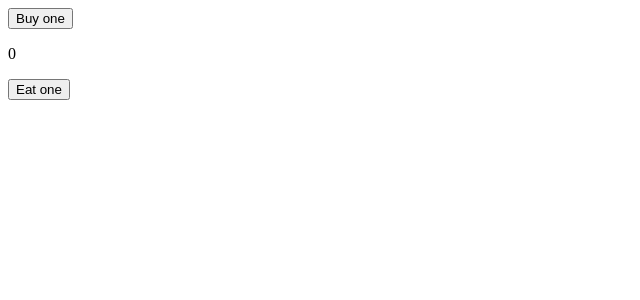
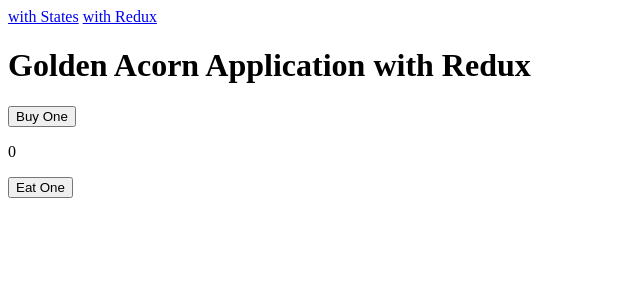
Before and after one commit to green-fox-academy/Claire_Duan-golden-acorn-app, a React app: page /simple/redux in a window 1280 px wide. Shown: the top 300 px of the page, without its empty margins (0-640 px from the left). Built offline with nearby package versions, Linux system fonts and the light colour scheme; the HTML template or start-up script is replaced by a standard one.

Commit message:
Week-5 Day-4 task 4 router finished(without redux arrow key).

```diff
--- a/package.json
+++ b/package.json
@@ -24,6 +24,8 @@
     "react": "^16.4.2",
     "react-dom": "^16.4.2",
     "react-redux": "^5.0.7",
+    "react-router": "^4.3.1",
+    "react-router-dom": "^4.3.1",
     "redux": "^4.0.0"
   },
   "devDependencies": {
--- /dev/null
+++ b/src/App.js
@@ -0,0 +1,19 @@
+import React from 'react';
+import PropTypes from 'prop-types';
+import NavigationBar from './NavigationBar';
+
+function App(props) {
+  const { children } = props;
+  return (
+    <div>
+      <NavigationBar />
+      { children }
+    </div>
+  );
+}
+
+App.propTypes = {
+  children: PropTypes.node.isRequired,
+};
+
+export default App;
--- /dev/null
+++ b/src/NavigationBar.js
@@ -0,0 +1,14 @@
+import React from 'react';
+import { NavLink } from 'react-router-dom';
+
+function NavigationBar() {
+  return (
+    <nav>
+      <NavLink to="/simple/states">with States</NavLink>
+      <span>{'\t'}</span>
+      <NavLink to="/simple/redux">with Redux</NavLink>
+    </nav>
+  );
+}
+
+export default NavigationBar;
--- a/src/components/ArrowHandler.js
+++ b/src/components/ArrowHandler.js
@@ -4,9 +4,9 @@
 function ArrowHandler(props) {
   const { callback, children } = props;
   return (
-    <div onKeyDown={e => callback(e)} role="presentation">
+    <main onKeyDown={e => callback(e)} role="presentation">
       { children }
-    </div>
+    </main>
   );
 }
 
--- a/src/components/Button.js
+++ b/src/components/Button.js
@@ -13,6 +13,7 @@
 Button.propTypes = {
   name: PropTypes.string.isRequired,
   callback: PropTypes.func.isRequired,
+//   keyHandler: PropTypes.func.isRequired,
 };
 
 export default Button;
--- /dev/null
+++ b/src/components/Home.js
@@ -0,0 +1,9 @@
+import React from 'react';
+
+function Home() {
+  return (
+    <h1>Golden Acorn is Life!🌰</h1>
+  );
+}
+
+export default Home;
--- a/src/components/App.js
+++ b/src/components/ReduxApp.js
@@ -4,14 +4,15 @@
 import DisplayAcorn from '../containers/DisplayAcorn';
 // import ArrowHandler from '../containers/PressKey';
 
-const App = props => (
-  <main>
-    {/* <ArrowHandler> */}
+function ReduxApp() {
+  return (
+    <main>
+      <h1>Golden Acorn Application with Redux</h1>
       <BuyAcorn />
       <DisplayAcorn />
       <EatAcorn />
-    {/* </ArrowHandler> */}
-  </main>
-);
+    </main>
+  );
+}
 
-export default App;
+export default ReduxApp;
--- a/src/components/SimpleGoldenAcornApp.js
+++ b/src/components/SimpleGoldenAcornApp.js
@@ -10,16 +10,23 @@
     };
     this.eatOne = this.eatOne.bind(this);
     this.buyOne = this.buyOne.bind(this);
+    this.onKeyDown = this.onKeyDown.bind(this);
   }
 
   componentDidMount() {
-    document.addEventListener('keydown', (e) => {
-      if (e.keyCode === 38) {
-        this.changeValue(1)();
-      } else if (e.keyCode === 40) {
-        this.changeValue(-1)();
-      }
-    });
+    window.addEventListener('keydown', this.onKeyDown, false);
+  }
+
+  componentWillUnmount() {
+    window.removeEventListener('keydown', this.onKeyDown, false);
+  }
+
+  onKeyDown(e) {
+    if (e.keyCode === 38) {
+      this.changeValue(1)();
+    } else if (e.keyCode === 40) {
+      this.changeValue(-1)();
+    }
   }
 
   buyOne() {
@@ -45,12 +52,9 @@
     const { value } = this.state;
     return (
       <div>
+        <h1>Golden Acorn Application with States</h1>
         <Button name="Buy One" callback={this.changeValue(1)} />
-        <Display>
-          <div>
-            {value}
-          </div>
-        </Display>
+        <Display amount={value} />
         <Button name="Eat One" callback={this.changeValue(-1)} />
       </div>
     );
--- a/src/containers/BuyAcorn/index.js
+++ b/src/containers/BuyAcorn/index.js
@@ -2,9 +2,9 @@
 import { buy } from '../../actions';
 import Button from '../../components/Button';
 
-const mapStateToProps = (state) => {
+const mapStateToProps = () => {
   return {
-    name: 'Buy one',
+    name: 'Buy One',
   };
 };
 
@@ -12,6 +12,11 @@
   return {
     callback: function callback() {
       dispatch(buy(1));
+    },
+    keyHandler: function keyHandler(e) {
+      if (e.keyCode === 38) {
+        dispatch(buy(1));
+      }
     },
   };
 };
--- a/src/containers/EatAcorn/index.js
+++ b/src/containers/EatAcorn/index.js
@@ -4,7 +4,7 @@
 
 const mapStateToProps = (state) => {
   return {
-    name: 'Eat one',
+    name: 'Eat One',
   };
 };
 
@@ -12,6 +12,11 @@
   return {
     callback: () => {
       dispatch(eat(1));
+    },
+    keyHandler: function keyHandler(e) {
+      if (e.keyCode === 40) {
+        dispatch(eat(1));
+      }
     },
   };
 };
--- a/src/index.js
+++ b/src/index.js
@@ -1,32 +1,25 @@
-// import React from 'react';
-// import ReactDOM from 'react-dom';
-// import SimpleGoldenAcornApp from './simpleGoldenAcornApp';
-
-// ReactDOM.render(
-//   <SimpleGoldenAcornApp />,
-//   document.getElementById('root'),
-// );
 import React from 'react';
-import { render } from 'react-dom';
+import ReactDOM from 'react-dom';
 import { Provider } from 'react-redux';
 import { createStore } from 'redux';
+import { BrowserRouter, Route } from 'react-router-dom';
+import App from './App';
+import Home from './components/Home';
+import ReduxApp from './components/ReduxApp';
 import rootReducer from './reducers/reducers';
-import App from './components/App';
+import SimpleGoldenAcornApp from './components/SimpleGoldenAcornApp';
 
 const store = createStore(rootReducer);
 
-render(
-  <Provider store={store}>
-    <App />
-  </Provider>,
+ReactDOM.render(
+  <BrowserRouter>
+    <Provider store={store}>
+      <App>
+        <Route exact path="/" component={Home} />
+        <Route path="/simple/states" component={SimpleGoldenAcornApp} />
+        <Route path="/simple/redux" component={ReduxApp} />
+      </App>
+    </Provider>
+  </BrowserRouter>,
   document.getElementById('root'),
 );
-
-
-// onKeyDown={(e) => {
-//     if (e.keyCode === 38) {
-//       document.querySelector('BuyAcorn').click();
-//     } else if (e.keyCode === 40) {
-//       document.querySelector('BuyAcorn').click();
-//     }
-//   }}
--- a/webpack.config.js
+++ b/webpack.config.js
@@ -10,5 +10,6 @@
   },
   devServer: {
     contentBase: './dist',
+    historyApiFallback: true,
   },
 };
```
Also changed, not shown: 2 other files (tests, documents, lock files or other folders).
